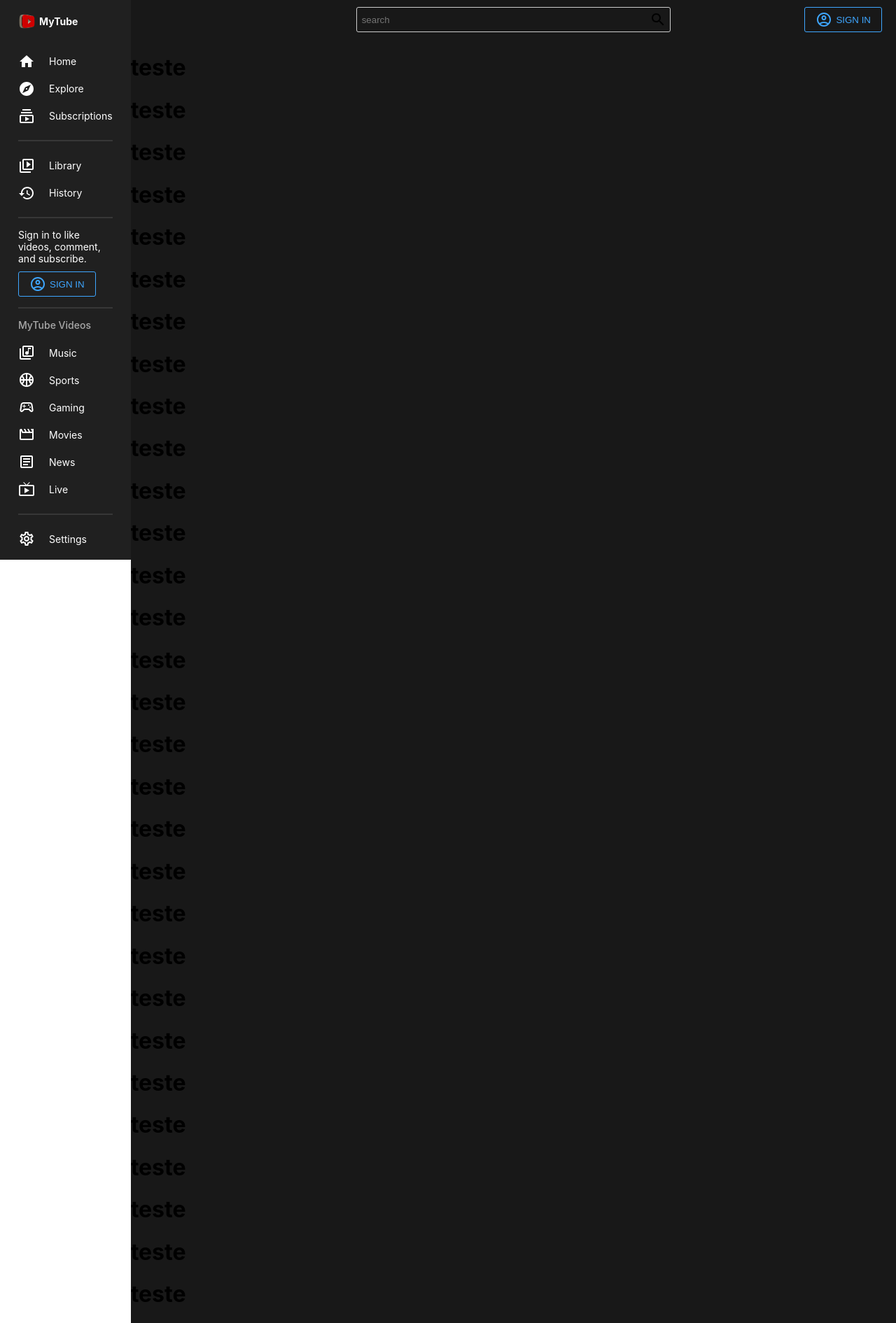
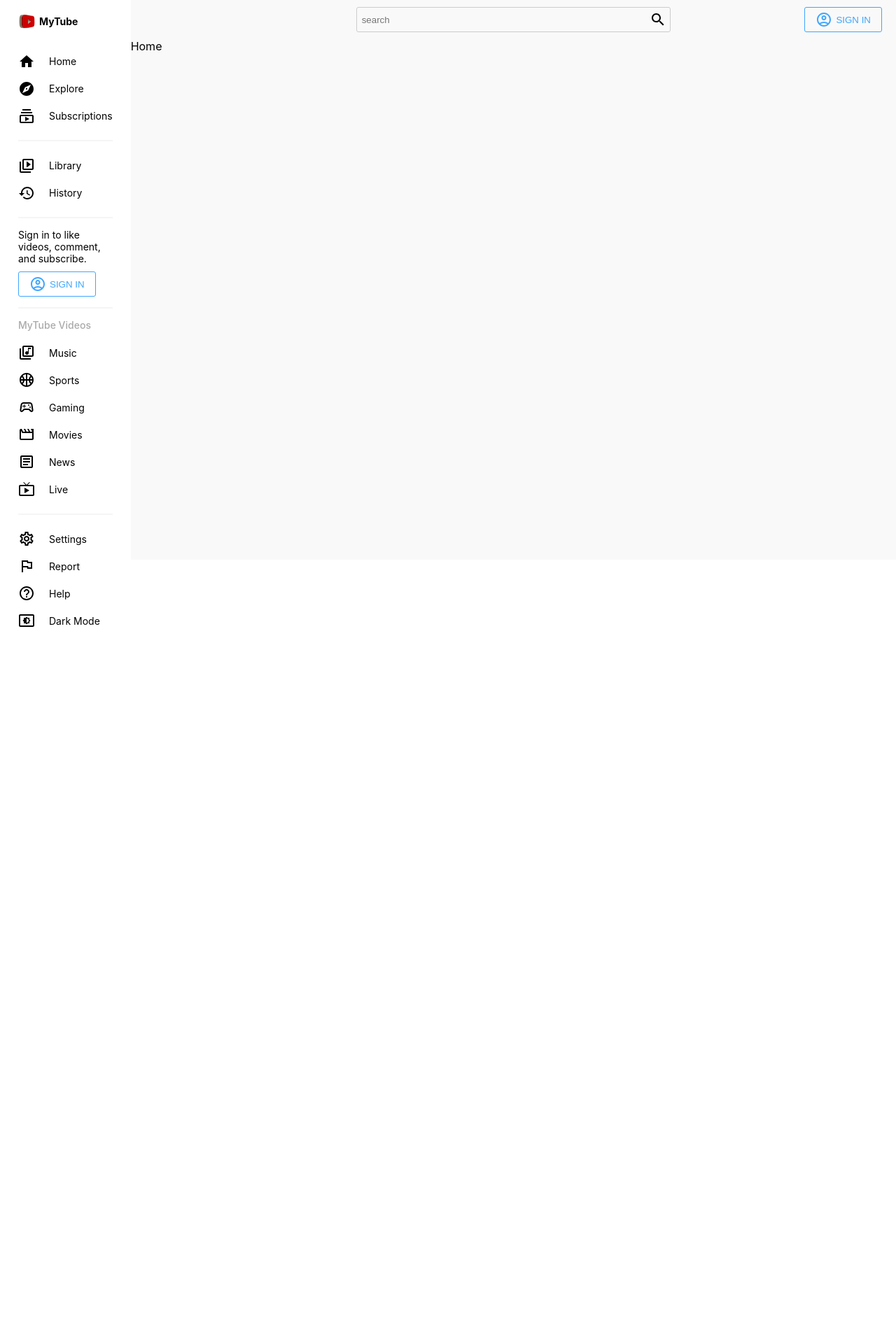
Before and after one commit to fsdFelipe/clone-youtube2022-FrontEnd, a React (Create React App) app: page / in a window 1280 px wide. Shown: the whole page at 70% size. After the commit the page ends 925 px from the top, so only its background shows below. Built offline with nearby package versions, Linux system fonts and the light colour scheme.

Commit message:
Rotas finalizadas

```diff
--- a/src/App.js
+++ b/src/App.js
@@ -4,6 +4,13 @@ import Menu from './components/Menu';
 import Navbar from './components/Navbar';
 import { darkTheme, lightTheme } from "./utils/theme";
 import { useState } from 'react';
+import {
+  Routes,
+  Route,
+  BrowserRouter,
+} from "react-router-dom";
+import Home from './page/Home';
+import Video from './page/Home/Video';
 
 const Container = styled.div`
 display : flex;
@@ -15,47 +22,27 @@ background-color: ${({theme}) => theme.bg};
 const Wrapper = styled.div``;
 
 function App() {
-const [darkMode, setDarkMode] = useState(true)
+const [darkMode, setDarkMode] = useState()
 
   return (
     <ThemeProvider theme={darkMode ? darkTheme : lightTheme}>
     <Container>
+      <BrowserRouter>
       <Menu darkMode= {darkMode} setDarkMode={setDarkMode}/>
       <Main>
         <Navbar />
         <Wrapper>
-          <h1>teste</h1>
-          <h1>teste</h1>
-          <h1>teste</h1>
-          <h1>teste</h1>
-          <h1>teste</h1>
-          <h1>teste</h1>
-          <h1>teste</h1>
-          <h1>teste</h1>
-          <h1>teste</h1>
-          <h1>teste</h1>
-          <h1>teste</h1>
-          <h1>teste</h1>
-          <h1>teste</h1>
-          <h1>teste</h1>
-          <h1>teste</h1>
-          <h1>teste</h1>
-          <h1>teste</h1>
-          <h1>teste</h1>
-          <h1>teste</h1>
-          <h1>teste</h1>
-          <h1>teste</h1>
-          <h1>teste</h1>
-          <h1>teste</h1>
-          <h1>teste</h1>
-          <h1>teste</h1>
-          <h1>teste</h1>
-          <h1>teste</h1>
-          <h1>teste</h1>
-          <h1>teste</h1>
-          <h1>teste</h1>
+          <Routes>
+            <Route path='/'>
+              <Route index element={<Home />}/>
+              <Route path='video'>
+                <Route path='id' element={<Video />}/>
+              </Route>
+            </Route>
+          </Routes>
         </Wrapper>
       </Main>
+      </BrowserRouter>
     </Container>
     </ThemeProvider>
   );
```
